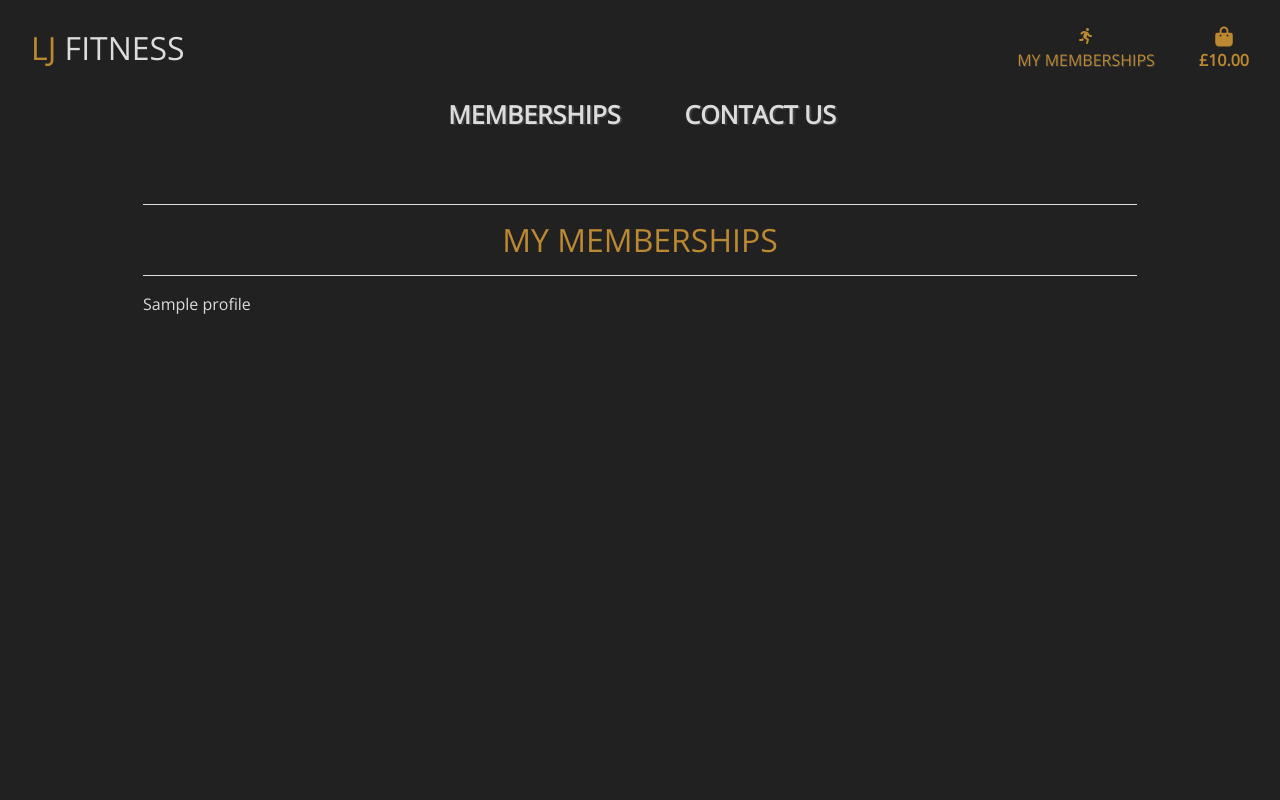
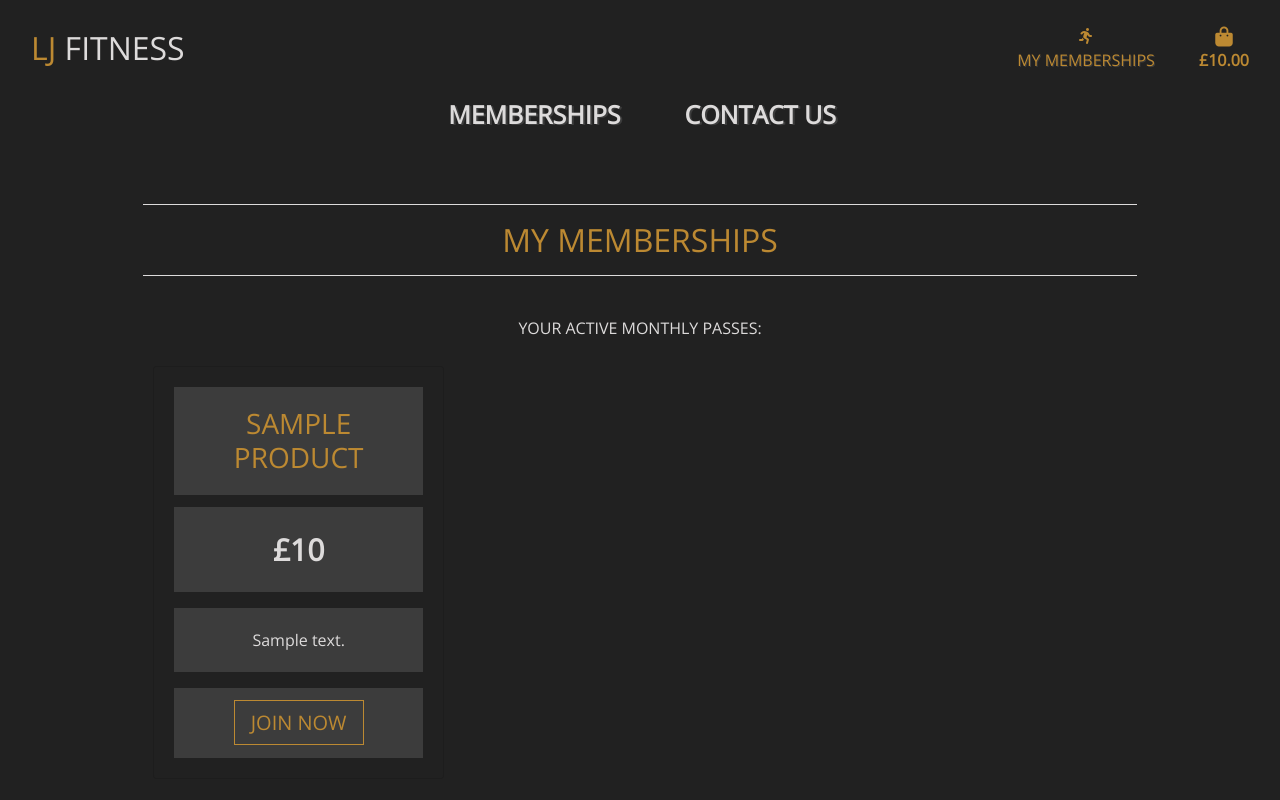
Before and after one commit to LauraJones929/portfolio-P4, a Django app: template profiles/templates/profiles/profile.html in a window 1280 px wide. Run offline with Django 3.2, Linux system fonts and the light colour scheme; the template is opened without the code that fills it: most values are stand-ins (such as "Sample title", 1, 10 or a date in 2020); some libraries are stand-ins or nearby versions.

Commit message:
Start to add current memberships to profile page

```diff
--- a/profiles/templates/profiles/profile.html
+++ b/profiles/templates/profiles/profile.html
@@ -24,5 +24,27 @@
                 <hr>
             </div>
         </div>
-        {{ profile }}
+        <div class="row">
+            <div class="col-12 text-center">
+                <p class="text-uppercase mt-4">Your active monthly passes:</p>
+            </div>
+        </div>
+        <div class="row">
+            {% for item in order.lineitems.all %}
+                <div class="col-sm-12 col-lg-4">
+                    <div class="card">
+                        <div class="card-body">
+                            <h3 class="card-title org-text text-uppercase text-center">{{ product.name }}</h3>
+                            <p class="card-text text-center card-price large-font">£{{ product.price }}</p>
+                            <p class="card-text text-center">{{ product.description }}</p>
+                            <p class="card-text text-center">
+                                <a href="{% url 'product_detail' product.id %}"
+                                    class="join-btn btn-lg text-uppercase rounded-0">Join Now</a>
+                            </p>
+                        </div>
+                    </div>
+                </div>
+            {% endfor %}
+        </div>
+    </div>
 {% endblock %}
```
Also changed, not shown: profiles/forms.py (added, +34 -0 lines), profiles/views.py (+13 -1 lines).
